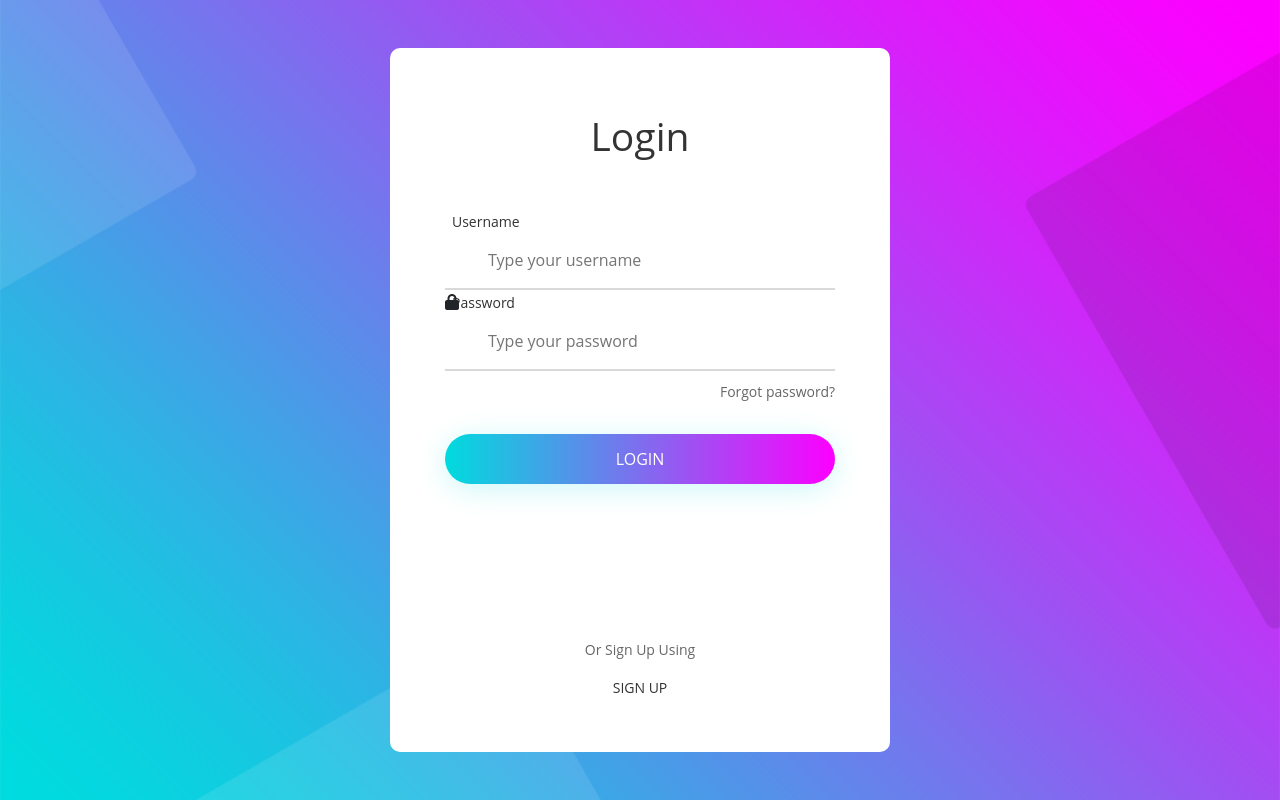
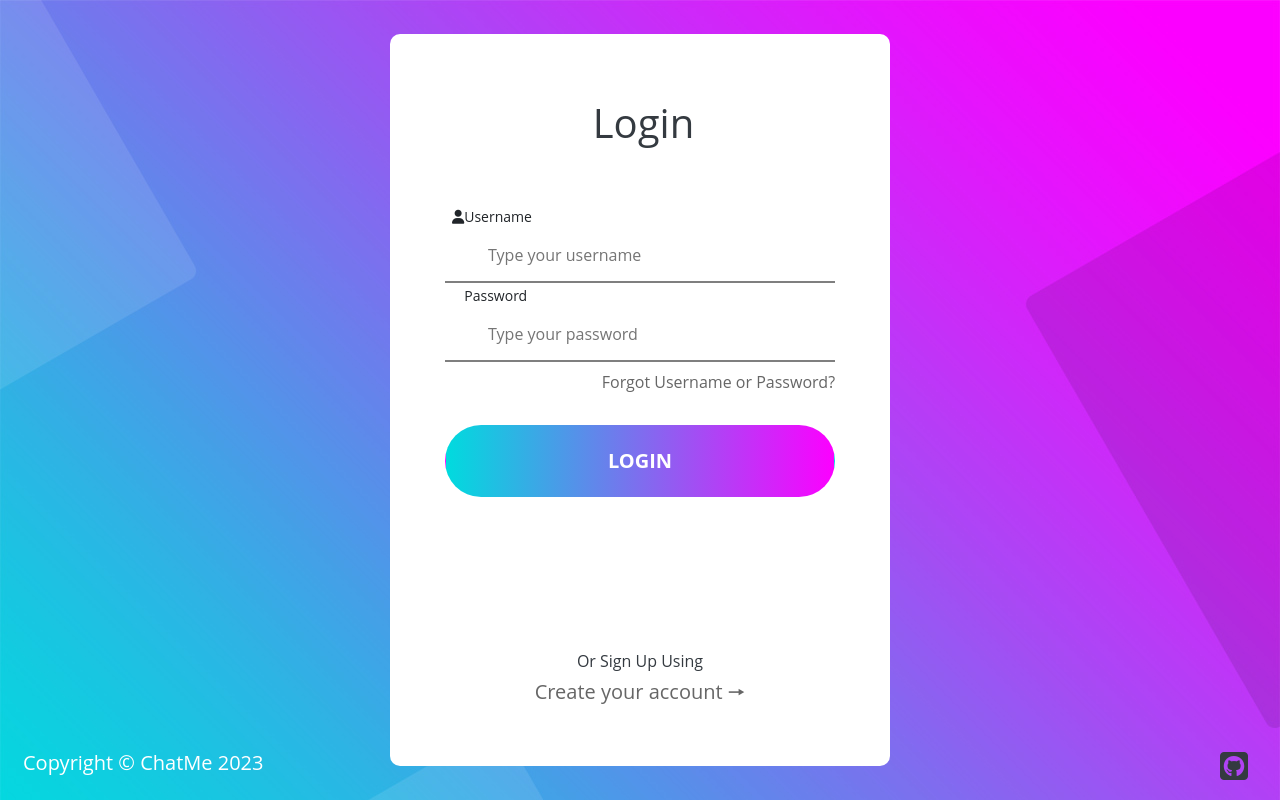
Before and after one commit to Corso-B-Informatica/progetto-websocket-campostrini-bertini, a website: page ChatMe/client/login.html in a window 1280 px wide. Drawn offline with nearby package versions, Linux system fonts and the light colour scheme; no server answers.

Commit message:
modifica login

```diff
--- a/ChatMe/client/login.html
+++ b/ChatMe/client/login.html
@@ -11,19 +11,19 @@
     <script src="https://kit.fontawesome.com/bbf7a86a8c.js" crossorigin="anonymous"></script>
     <link rel="stylesheet" href="https://maxcdn.bootstrapcdn.com/bootstrap/4.5.2/css/bootstrap.min.css" />
     <style>
-        .container-login100 {
-            width: 100%;
-            min-height: 100vh;
+        body {
+            background-size: cover;
+            background-image: url('./images/background-access.jpg');
+        }
+
+        .container {
+            height: 100vh;
             display: flex;
-            flex-wrap: wrap;
             justify-content: center;
             align-items: center;
-            background-repeat: no-repeat;
-            background-position: center;
-            background-size: cover;
         }
 
-        .wrap-login100 {
+        .login {
             width: 500px;
             background: #fff;
             border-radius: 10px;
@@ -32,10 +32,70 @@
 
 
         @media (max-width: 576px) {
-            .wrap-login100 {
+            .login {
                 padding-left: 15px;
                 padding-right: 15px;
             }
+        }
+
+        .container-input {
+            width: 100%;
+            position: relative;
+        }
+
+
+        .input {
+            width: 100%;
+            font-size: 16px;
+            color: #333333;
+            line-height: 1.2;
+            height: 55px;
+            display: block;
+            padding: 0 7px 0 43px;
+            border-bottom: 2px solid #7f7f7f;
+            transition: border-bottom-color 0.5s ease-in-out;
+        }
+
+        .change-border {
+            border-image: linear-gradient(to left, #7f7f7f, #a64bf4) 1 100%;
+            border-image-slice: 1;
+        }
+
+        input {
+            outline: none;
+            border: none;
+        }
+
+        a {
+            color: #666666;
+            transition: all 0.4s;
+        }
+
+        a:hover {
+            text-decoration: none;
+            color: #a64bf4;
+        }
+
+        span {
+            font-size: 14px;
+            line-height: 1.5;
+            padding-left: 7px;
+        }
+
+        .p-t-8 {
+            padding-top: 8px;
+        }
+
+        .p-b-31 {
+            padding-bottom: 31px;
+        }
+
+        .p-b-49 {
+            padding-bottom: 49px;
+        }
+
+        .p-b-54 {
+            padding-bottom: 54px;
         }
 
         .p-l-55 {
@@ -50,314 +110,105 @@
             padding-top: 65px;
         }
 
-        .p-b-54 {
-            padding-bottom: 54px;
-        }
-
-        .login100-form {
-            width: 100%;
-        }
-
-        .login100-form-title {
-            display: block;
-            font-size: 39px;
-            color: #333333;
-            line-height: 1.2;
-            text-align: center;
-        }
-
-
-        .p-b-49 {
-            padding-bottom: 49px;
-        }
-
-
-        .wrap-input100 {
-            width: 100%;
-            position: relative;
-            border-bottom: 2px solid #d9d9d9;
-        }
-
-        .label-input100 {
-            font-size: 14px;
-            color: #333333;
-            line-height: 1.5;
-            padding-left: 7px;
-        }
-
-        .input100 {
-            font-size: 16px;
-            color: #333333;
-            line-height: 1.2;
-
-            display: block;
-            width: 100%;
-            height: 55px;
-            background: transparent;
-            padding: 0 7px 0 43px;
-        }
-
-
-        /*---------------------------------------------*/
-        .focus-input100 {
-            position: absolute;
-            display: block;
-            width: 100%;
-            height: 100%;
-            top: 0;
-            left: 0;
-            pointer-events: none;
-        }
-
-        .focus-input100::after {
-            content: attr(data-symbol);
-            font-family: Material-Design-Iconic-Font;
-            color: #adadad;
-            font-size: 22px;
-
-            display: -webkit-box;
-            display: -webkit-flex;
-            display: -moz-box;
-            display: -ms-flexbox;
-            display: flex;
-            align-items: center;
-            justify-content: center;
-            position: absolute;
-            height: calc(100% - 20px);
-            bottom: 0;
-            left: 0;
-            padding-left: 13px;
-            padding-top: 3px;
-        }
-
-        .focus-input100::before {
-            content: "";
-            display: block;
-            position: absolute;
-            bottom: -2px;
-            left: 0;
-            width: 0;
-            height: 2px;
-            background: #7f7f7f;
-            -webkit-transition: all 0.4s;
-            -o-transition: all 0.4s;
-            -moz-transition: all 0.4s;
-            transition: all 0.4s;
-        }
-
-
-        .input100:focus+.focus-input100::before {
-            width: 100%;
-        }
-
-        .has-val.input100+.focus-input100::before {
-            width: 100%;
-        }
-
-        .input100:focus+.focus-input100::after {
-            color: #a64bf4;
-        }
-
-        .has-val.input100+.focus-input100::after {
-            color: #a64bf4;
-        }
-
-        input {
-            outline: none;
-            border: none;
-        }
-
-        .text-right {
-            text-align: right;
-        }
-
-        .p-t-8 {
-            padding-top: 8px;
-        }
-
-        .p-b-31 {
-            padding-bottom: 31px;
-        }
-
-        a {
-            font-size: 14px;
-            line-height: 1.7;
-            color: #666666;
-            margin: 0px;
-            transition: all 0.4s;
-            -webkit-transition: all 0.4s;
-            -o-transition: all 0.4s;
-            -moz-transition: all 0.4s;
-        }
-
-        a:focus {
-            outline: none !important;
-        }
-
-        a:hover {
-            text-decoration: none;
-            color: #a64bf4;
-        }
-
-        .container-login100-form-btn {
-            display: -webkit-box;
-            display: -webkit-flex;
-            display: -moz-box;
-            display: -ms-flexbox;
-            display: flex;
-            flex-wrap: wrap;
-            justify-content: center;
-        }
-
-        .wrap-login100-form-btn {
-            width: 100%;
-            display: block;
-            position: relative;
-            z-index: 1;
-            border-radius: 25px;
-            overflow: hidden;
-            margin: 0 auto;
-
-            box-shadow: 0 5px 30px 0px rgba(3, 216, 222, 0.2);
-            -moz-box-shadow: 0 5px 30px 0px rgba(3, 216, 222, 0.2);
-            -webkit-box-shadow: 0 5px 30px 0px rgba(3, 216, 222, 0.2);
-            -o-box-shadow: 0 5px 30px 0px rgba(3, 216, 222, 0.2);
-            -ms-box-shadow: 0 5px 30px 0px rgba(3, 216, 222, 0.2);
-        }
-
-        .login100-form-bgbtn {
-            position: absolute;
-            z-index: -1;
-            width: 300%;
-            height: 100%;
-            background: #a64bf4;
-            background: -webkit-linear-gradient(right, #00dbde, #fc00ff, #00dbde, #fc00ff);
-            background: -o-linear-gradient(right, #00dbde, #fc00ff, #00dbde, #fc00ff);
-            background: -moz-linear-gradient(right, #00dbde, #fc00ff, #00dbde, #fc00ff);
-            background: linear-gradient(right, #00dbde, #fc00ff, #00dbde, #fc00ff);
-            top: 0;
-            left: -100%;
-
-            -webkit-transition: all 0.4s;
-            -o-transition: all 0.4s;
-            -moz-transition: all 0.4s;
-            transition: all 0.4s;
-        }
-
-        .login100-form-btn {
-            font-size: 16px;
-            color: #fff;
-            line-height: 1.2;
-            text-transform: uppercase;
-
-            display: flex;
-            justify-content: center;
-            align-items: center;
-            padding: 0 20px;
-            width: 100%;
-            height: 50px;
-        }
-
-        .wrap-login100-form-btn:hover .login100-form-bgbtn {
-            left: 0;
-        }
-
-        button {
-            outline: none !important;
-            border: none;
-            background: transparent;
-        }
-
-        button:hover {
-            cursor: pointer;
-        }
-
-        .flex-col-c {
-            display: -webkit-box;
-            display: -webkit-flex;
-            display: -moz-box;
-            display: -ms-flexbox;
-            display: flex;
-            -webkit-flex-direction: column;
-            -moz-flex-direction: column;
-            -ms-flex-direction: column;
-            -o-flex-direction: column;
-            flex-direction: column;
-            -ms-align-items: center;
-            align-items: center;
-        }
-
         .p-t-155 {
             padding-top: 155px;
         }
 
-        .txt1 {
-            font-size: 14px;
-            line-height: 1.5;
-            color: #666666;
+        .btn {
+            border-radius: 50px;
+            padding: 20px 120px;
+            font-size: 20px;
+            font-weight: bold;
+            transition: all 0.2s ease-in-out;
+            color: #fff;
+            background: -webkit-linear-gradient(left, #00dbde, #fc00ff);
+            background: -o-linear-gradient(left, #00dbde, #fc00ff);
+            background: -moz-linear-gradient(left, #00dbde, #fc00ff);
+            background: linear-gradient(left, #00dbde, #fc00ff);
         }
 
-        .p-b-17 {
-            padding-bottom: 17px;
+        .btn:hover {
+            background: #333333;
+            transform: translateY(-2px);
+            transition: all 0.2s ease-in-out;
+            color: #fff
         }
 
-        .txt2 {
-            font-size: 14px;
-            line-height: 1.5;
-            color: #333333;
-            text-transform: uppercase;
+        .fa-github-square:hover {
+            transform: scale(1.2);
+            transition: all 0.2s ease-in-out;
+        }
+
+        .copyright {
+            font-size: 20px;
+        }
+
+        @media (max-width: 576px) {
+            .copyright {
+                font-size: 14px;
+            }
+
+            .fa-github-square {
+                font-size: 1rem;
+            }
         }
     </style>
     <script src="/socket.io/socket.io.js"></script>
 </head>
 
 <body>
-    <div class="container-login100" style="background-image: url('images/bg-01.jpg');">
-        <div class="wrap-login100 p-l-55 p-r-55 p-t-65 p-b-54">
-            <form class="login100-form validate-form">
-                <span class="login100-form-title p-b-49">
-                    Login
-                </span>
+    <div class="container container-fluid cod-flex flex-column align-items-center">
+        <div class="login p-l-55 p-r-55 p-t-65 p-b-54">
+            <form class="login100-form">
+                <span class="h1 text-dark text-center d-block p-b-49">Login</span>
 
-                <div class="wrap-input100 validate-input m-b-23" data-validate="Username is required">
-                    <span class="label-input100">Username</span>
-                    <input class="input100" type="text" name="username" placeholder="Type your username">
-                    <span class="focus-input100" data-symbol="&#xf206;"></span>
+                <div class="container-input m-b-23">
+                    <span id="label-username"><i class="fa-solid fa-user"></i>Username</span>
+                    <input id="input-username" class="input" type="text" placeholder="Type your username">
                 </div>
 
-                <div class="wrap-input100 validate-input" data-validate="Password is required">
-                    <span class="label-input100">Password</span>
-                    <input class="input100" type="password" name="pass" placeholder="Type your password">
-                    <span class="focus-input100"><i class="fa-solid fa-lock"></i></span>
+                <div class="container-input">
+                    <span id="label-password"><i class="fa-solid fa-lock invisible"></i>Password</span>
+                    <input id="input-password" class="input" type="password" placeholder="Type your password">
                 </div>
 
                 <div class="text-right p-t-8 p-b-31">
-                    <a href="#">
-                        Forgot password?
-                    </a>
+                    <a href="#">Forgot Username or Password?</a>
                 </div>
 
-                <div class="container-login100-form-btn">
-                    <div class="wrap-login100-form-btn">
-                        <div class="login100-form-bgbtn"></div>
-                        <button class="login100-form-btn">
-                            Login
-                        </button>
-                    </div>
-                </div>
+                <button class="btn w-100">LOGIN</button>
 
-                <div class="flex-col-c p-t-155">
-                    <span class="txt1 p-b-17">
-                        Or Sign Up Using
-                    </span>
+                <div class="flex-column d-flex align-items-center p-t-155">
+                    <h6 class="text-dark p-b-17">Or Sign Up Using</h6>
 
-                    <a href="#" class="txt2">
-                        Sign Up
-                    </a>
+                    <a href="./signup.html" class="h5">Create your account 🠖</a>
                 </div>
             </form>
         </div>
     </div>
+    <footer class="footer fixed-bottom p-3">
+        <div class="text-center d-flex justify-content-between align-items-center">
+            <span class="text-white h5 copyright">Copyright &copy; ChatMe 2023</span>
+            <div class="d-flex">
+                <a href="https://github.com/AndreaCampostrini/ChatMe" target="_blank">
+                    <i class="fab fa-github-square fa-2x mx-3 text-dark"></i>
+                </a>
+            </div>
+        </div>
+    </footer>
+    <script>
+        var labelUsername = document.getElementById("label-username");
+        var inputUsername = document.getElementById("input-username");
+        inputUsername.onfocus = function () {
+            inputUsername.innerText = "";
+            labelUsername.innerHTML = "<i class='fa-solid fa-user'></i>";
+        }
+        inputUsername.onblur = function () {
+            inputUsername.innerHTML = "";
+            inputUsername.innerText = "Username";
+        };
+        var labelPassword = document.getElementById("label-password");
+    </script>
     <script src="./script.js"></script>
     <script src="./scripts/openpgp.min.js"></script>
 </body>
```
Also changed, not shown: ChatMe/client/index.html (+1 -3 lines), ChatMe/client/images/background-access.jpg (renamed from ChatMe/client/images/bg-01.jpg), 2 other files.
